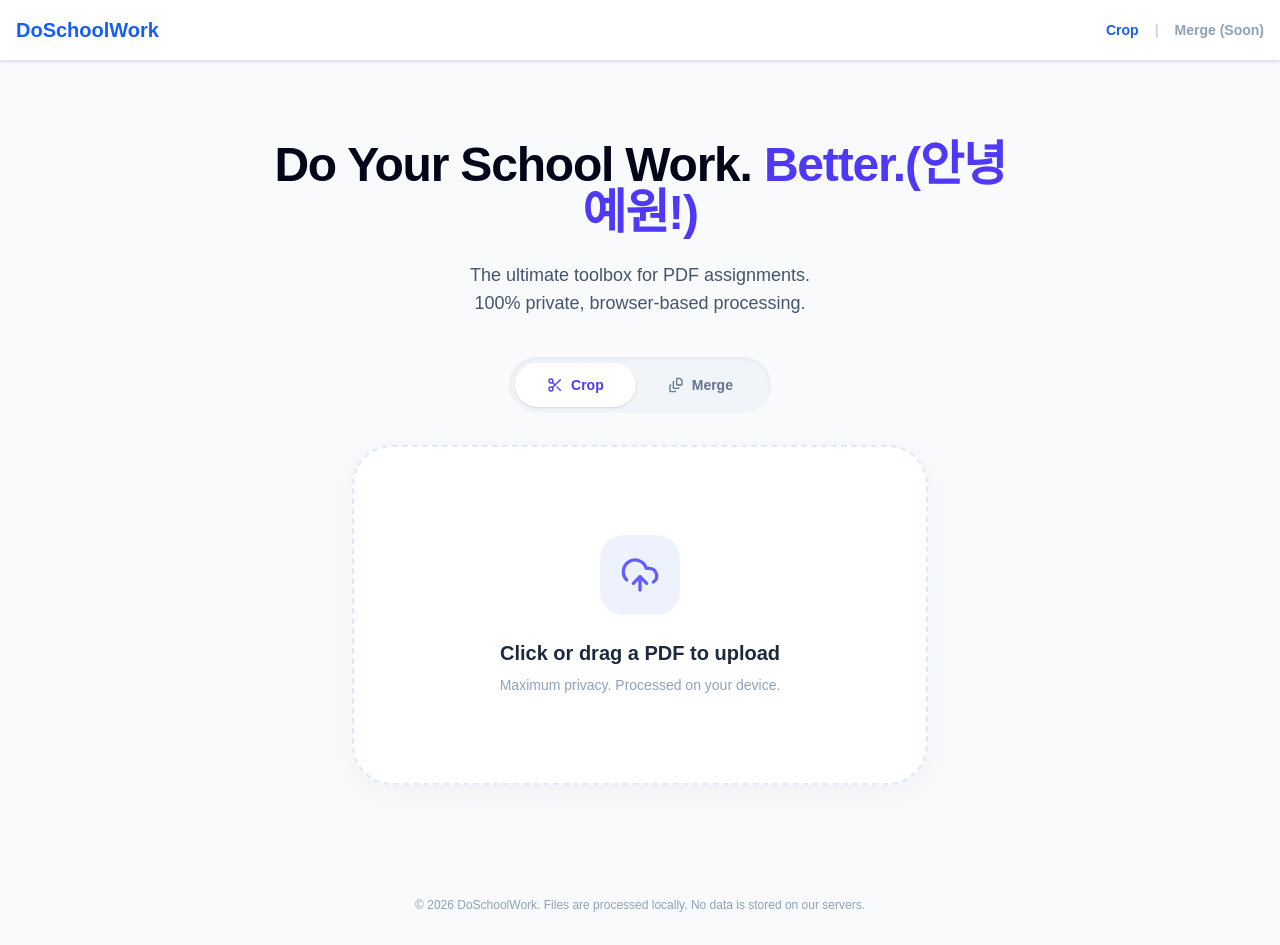
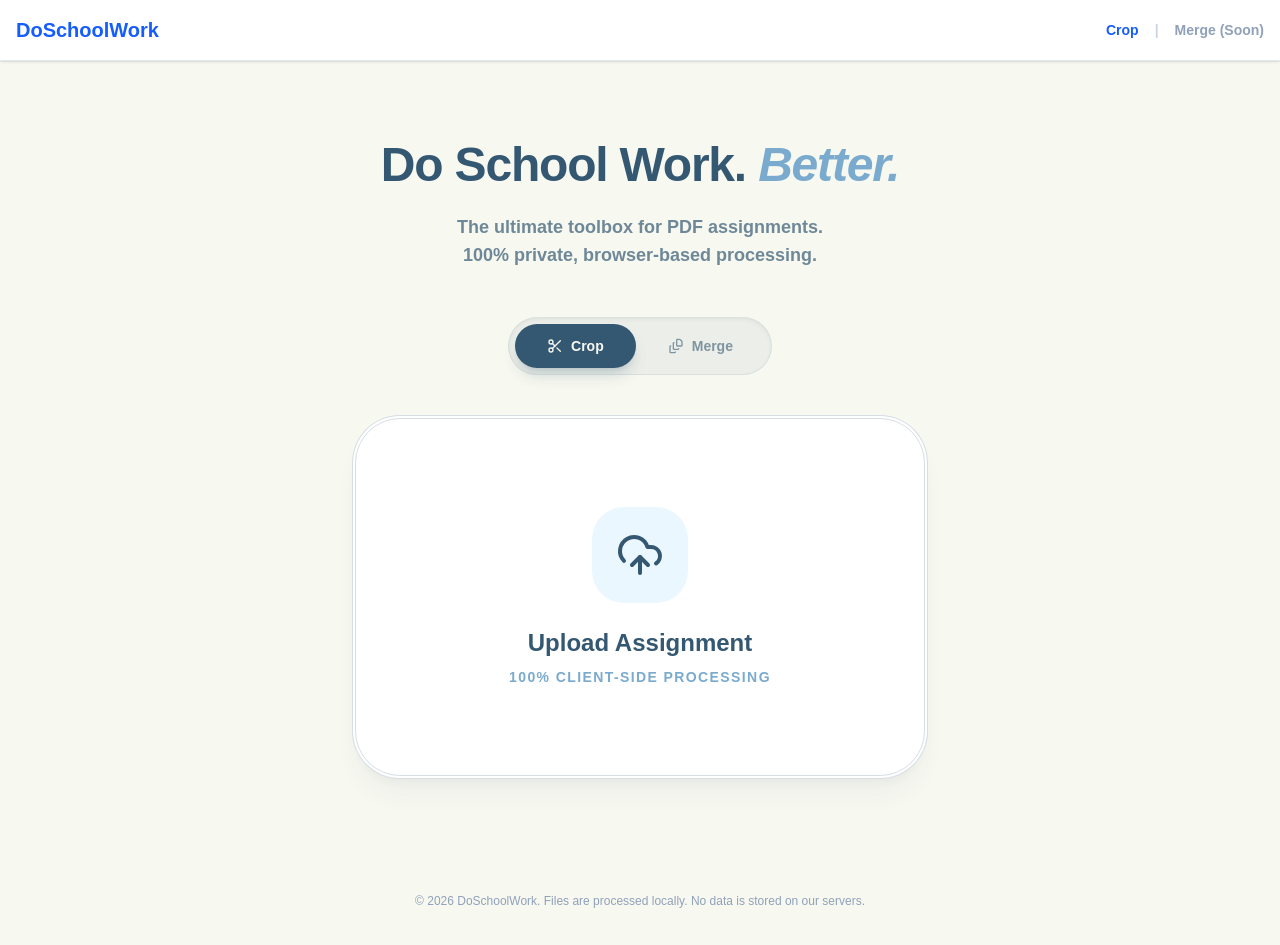
Before and after one commit to pol-dev-shinroo/DoSchoolWork, a Next.js app: page / in a window 1280 px wide. Built offline with nearby package versions, Linux system fonts and the light colour scheme.

Commit message:
colors updated

```diff
--- a/src/app/globals.css
+++ b/src/app/globals.css
@@ -1,22 +1,8 @@
 @import "tailwindcss";
 
 :root {
-  --background: #f8fafc;
-  --foreground: #0f172a;
-}
-
-@theme inline {
-  --color-background: var(--background);
-  --color-foreground: var(--foreground);
-  --font-sans: var(--font-geist-sans);
-  --font-mono: var(--font-geist-mono);
-}
-
-@media (prefers-color-scheme: dark) {
-  :root {
-    --background: #0a0a0a;
-    --foreground: #ededed;
-  }
+  --background: #F7F8F0;
+  --foreground: #355872;
 }
 
 body {
--- a/src/app/page.tsx
+++ b/src/app/page.tsx
@@ -8,35 +8,35 @@ export default function Home() {
   const [activeTab, setActiveTab] = useState<"crop" | "merge">("crop");
 
   return (
-    <div className="max-w-3xl mx-auto py-20 px-4">
-      <section className="text-center mb-10">
-        <h1 className="text-5xl font-black mb-6 tracking-tight text-slate-950">
-          Do Your School Work.{" "}
-          <span className="text-indigo-600 font-extrabold">Better.(안녕 예원!)</span>
+    <div className="max-w-3xl mx-auto py-20 px-4 min-h-screen">
+      <section className="text-center mb-12">
+        <h1 className="text-5xl font-black mb-6 tracking-tight text-[#355872]">
+          Do School Work.{" "}
+          <span className="text-[#7AAACE] font-extrabold italic">Better.</span>
         </h1>
-        <p className="text-lg text-slate-600 font-medium">
+        <p className="text-lg text-[#355872]/70 font-bold">
           The ultimate toolbox for PDF assignments. <br /> 100% private,
           browser-based processing.
         </p>
       </section>
 
-      <div className="flex justify-center mb-8 p-1.5 bg-slate-100 rounded-[2rem] w-fit mx-auto shadow-inner">
+      <div className="flex justify-center mb-10 p-1.5 bg-[#355872]/5 rounded-[2rem] w-fit mx-auto border border-[#355872]/10 shadow-inner">
         <button
           onClick={() => setActiveTab("crop")}
-          className={`flex items-center gap-2 px-8 py-3 rounded-[1.5rem] font-bold text-sm transition-all ${
+          className={`flex items-center gap-2 px-8 py-3 rounded-[1.5rem] font-black text-sm transition-all ${
             activeTab === "crop"
-              ? "bg-white text-indigo-600 shadow-sm"
-              : "text-slate-500 hover:text-slate-700"
+              ? "bg-[#355872] text-[#F7F8F0] shadow-lg shadow-[#355872]/20"
+              : "text-[#355872]/60 hover:text-[#355872]"
           }`}
         >
           <Scissors className="w-4 h-4" /> Crop
         </button>
         <button
           onClick={() => setActiveTab("merge")}
-          className={`flex items-center gap-2 px-8 py-3 rounded-[1.5rem] font-bold text-sm transition-all ${
+          className={`flex items-center gap-2 px-8 py-3 rounded-[1.5rem] font-black text-sm transition-all ${
             activeTab === "merge"
-              ? "bg-white text-indigo-600 shadow-sm"
-              : "text-slate-500 hover:text-slate-700"
+              ? "bg-[#355872] text-[#F7F8F0] shadow-lg shadow-[#355872]/20"
+              : "text-[#355872]/60 hover:text-[#355872]"
           }`}
         >
           <FileStack className="w-4 h-4" /> Merge
--- a/src/components/PDFCropper.tsx
+++ b/src/components/PDFCropper.tsx
@@ -61,9 +61,7 @@ export default function PDFCropper() {
       link.download = `DoSchoolWork_${file.name}`;
       link.click();
     } catch (error) {
-      alert(
-        "Something went wrong! Make sure the file isn't password protected.",
-      );
+      alert("Something went wrong! Make sure the file isn't password protected.");
     } finally {
       setIsProcessing(false);
     }
@@ -76,7 +74,7 @@ export default function PDFCropper() {
     pages.start > pages.end;
 
   return (
-    <div className="max-w-xl mx-auto p-10 border-2 border-dashed border-indigo-100 rounded-[2.5rem] bg-white shadow-[0_8px_30px_rgb(0,0,0,0.04)] mt-8 transition-all">
+    <div className="max-w-xl mx-auto p-10 border-4 border-double border-[#355872]/20 rounded-[3rem] bg-white shadow-xl shadow-[#355872]/5 mt-8 transition-all">
       {!file ? (
         <div className="group text-center py-12 relative">
           <input
@@ -85,56 +83,56 @@ export default function PDFCropper() {
             onChange={handleFileChange}
             className="absolute inset-0 w-full h-full opacity-0 cursor-pointer z-10"
           />
-          <div className="w-20 h-20 bg-indigo-50 rounded-3xl flex items-center justify-center mx-auto mb-6 group-hover:scale-110 transition-transform duration-300">
-            <UploadCloud className="w-10 h-10 text-indigo-500" />
+          <div className="w-24 h-24 bg-[#9CD5FF]/20 rounded-[2rem] flex items-center justify-center mx-auto mb-6 group-hover:scale-110 transition-transform duration-500">
+            <UploadCloud className="w-12 h-12 text-[#355872]" />
           </div>
-          <p className="font-bold text-xl text-slate-800">
-            Click or drag a PDF to upload
+          <p className="font-black text-2xl text-[#355872]">
+            Upload Assignment
           </p>
-          <p className="text-sm text-slate-400 mt-2 font-medium">
-            Maximum privacy. Processed on your device.
+          <p className="text-sm text-[#7AAACE] mt-2 font-bold uppercase tracking-widest">
+            100% Client-Side Processing
           </p>
         </div>
       ) : (
-        <div className="flex flex-col gap-8 items-center py-2">
+        <div className="flex flex-col gap-10 items-center py-2">
           <div className="text-center w-full">
-            <div className="inline-flex items-center gap-3 bg-slate-50 px-4 py-2 rounded-2xl border border-slate-100">
-              <Scissors className="w-5 h-5 text-indigo-500" />
-              <p className="font-bold text-slate-700 truncate max-w-[200px]">
+            <div className="inline-flex items-center gap-3 bg-[#F7F8F0] px-6 py-3 rounded-2xl border-2 border-[#355872]/10">
+              <Scissors className="w-5 h-5 text-[#355872]" />
+              <p className="font-black text-[#355872] truncate max-w-[240px]">
                 {file.name}
               </p>
               {totalPages && (
-                <span className="text-[10px] font-black bg-indigo-600 text-white px-2 py-0.5 rounded-full uppercase tracking-tighter">
-                  {totalPages} pages
+                <span className="text-[10px] font-black bg-[#355872] text-[#F7F8F0] px-2 py-1 rounded-lg">
+                  {totalPages} PG
                 </span>
               )}
             </div>
-            <div className="mt-3">
+            <div className="mt-4">
               <button
                 onClick={() => {
                   setFile(null);
                   setTotalPages(null);
                 }}
-                className="text-xs font-bold text-rose-500 hover:text-rose-600 transition-colors uppercase tracking-widest"
+                className="text-xs font-black text-[#7AAACE] hover:text-[#355872] transition-colors uppercase tracking-[0.2em]"
               >
-                Change File
+                Change Document
               </button>
             </div>
           </div>
 
-          <div className="flex gap-6 items-center w-full justify-center">
+          <div className="flex gap-8 items-center w-full justify-center">
             <div className="flex flex-col items-center">
-              <label className="text-[11px] font-black text-slate-400 mb-2 uppercase tracking-[0.2em]">
+              <label className="text-[11px] font-black text-[#7AAACE] mb-3 uppercase tracking-[0.3em]">
                 Start
               </label>
               <input
                 type="number"
                 min="1"
                 value={pages.start || ""}
-                className={`border-2 bg-slate-50/50 p-4 w-28 rounded-2xl text-center text-lg font-black text-slate-800 outline-none transition-all ${
+                className={`border-4 bg-[#F7F8F0]/50 p-5 w-32 rounded-[2rem] text-center text-2xl font-black text-[#355872] outline-none transition-all ${
                   pages.start < 1 || pages.start > (totalPages || 0)
-                    ? "border-rose-200 bg-rose-50 text-rose-600"
-                    : "border-transparent focus:border-indigo-400 focus:bg-white focus:shadow-xl focus:shadow-indigo-100/50"
+                    ? "border-red-400 bg-red-50 text-red-600"
+                    : "border-transparent focus:border-[#9CD5FF] focus:bg-white focus:shadow-2xl focus:shadow-[#9CD5FF]/30"
                 }`}
                 onChange={(e) =>
                   setPages({ ...pages, start: Number(e.target.value) })
@@ -142,20 +140,20 @@ export default function PDFCropper() {
               />
             </div>
 
-            <div className="h-0.5 w-6 bg-slate-200 mt-6 rounded-full" />
+            <div className="h-1 w-8 bg-[#355872]/10 mt-10 rounded-full" />
 
             <div className="flex flex-col items-center">
-              <label className="text-[11px] font-black text-slate-400 mb-2 uppercase tracking-[0.2em]">
+              <label className="text-[11px] font-black text-[#7AAACE] mb-3 uppercase tracking-[0.3em]">
                 End
               </label>
               <input
                 type="number"
                 min="1"
                 value={pages.end || ""}
-                className={`border-2 bg-slate-50/50 p-4 w-28 rounded-2xl text-center text-lg font-black text-slate-800 outline-none transition-all ${
+                className={`border-4 bg-[#F7F8F0]/50 p-5 w-32 rounded-[2rem] text-center text-2xl font-black text-[#355872] outline-none transition-all ${
                   pages.end > (totalPages || 0) || pages.end < pages.start
-                    ? "border-rose-200 bg-rose-50 text-rose-600"
-                    : "border-transparent focus:border-indigo-400 focus:bg-white focus:shadow-xl focus:shadow-indigo-100/50"
+                    ? "border-red-400 bg-red-50 text-red-600"
+                    : "border-transparent focus:border-[#9CD5FF] focus:bg-white focus:shadow-2xl focus:shadow-[#9CD5FF]/30"
                 }`}
                 onChange={(e) =>
                   setPages({ ...pages, end: Number(e.target.value) })
@@ -164,25 +162,19 @@ export default function PDFCropper() {
             </div>
           </div>
 
-          {isInvalid && (
-            <p className="text-xs font-bold text-rose-500 animate-pulse">
-              Invalid range for this {totalPages} page document
-            </p>
-          )}
-
           <button
             onClick={handleProcess}
             disabled={isProcessing || isInvalid}
-            className="w-full bg-slate-950 flex items-center justify-center gap-3 text-white px-8 py-5 rounded-[1.5rem] font-bold text-lg hover:bg-indigo-600 active:scale-[0.98] transition-all disabled:opacity-20 disabled:grayscale shadow-2xl shadow-slate-200 disabled:shadow-none"
+            className="w-full bg-[#355872] flex items-center justify-center gap-4 text-[#F7F8F0] px-8 py-6 rounded-[2rem] font-black text-xl hover:bg-[#7AAACE] active:scale-[0.97] transition-all disabled:opacity-20 disabled:grayscale shadow-2xl shadow-[#355872]/20"
           >
             {isProcessing ? (
               <span className="flex items-center gap-2">
-                <span className="w-5 h-5 border-2 border-white/30 border-t-white rounded-full animate-spin" />
+                <span className="w-6 h-6 border-4 border-[#F7F8F0]/30 border-t-[#F7F8F0] rounded-full animate-spin" />
                 Processing...
               </span>
             ) : (
               <>
-                <Download className="w-6 h-6" /> Export PDF
+                <Download className="w-7 h-7" /> Export PDF
               </>
             )}
           </button>
```
Also changed, not shown: src/components/PDFMerger.tsx (+28 -30 lines).
